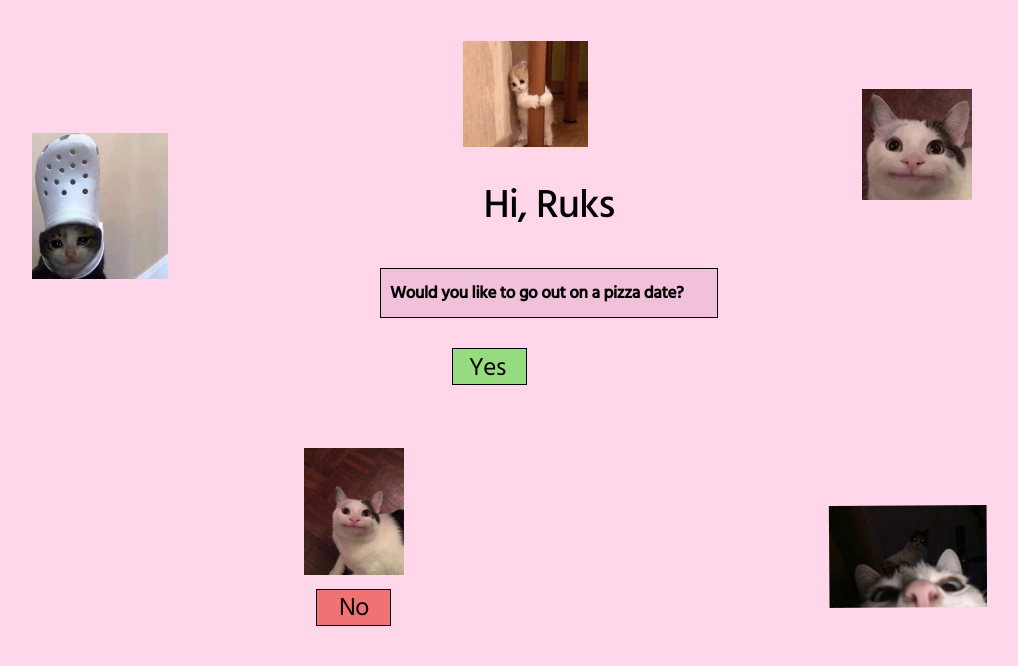
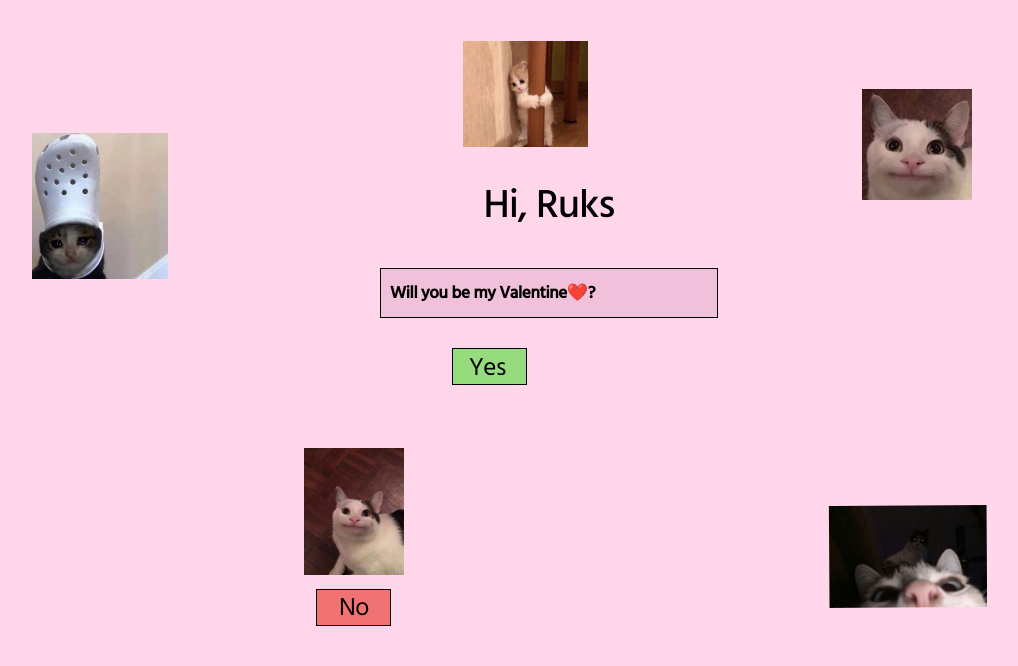
Before and after one commit to arunmahara/get-a-date, a Django app: page /denial/ in a window 1280 px wide. Shown: the top 666 px of the page, without its empty margins (131-1149 px from the left). Run offline with Django 4.2, Linux system fonts and the light colour scheme.

Commit message:
Update Page1.html

```diff
--- a/main/templates/Page1.html
+++ b/main/templates/Page1.html
@@ -8,7 +8,7 @@
   <div class="page-1-inner"></div>
   <div class="yes1"><a href="{% url 'acceptence' %}" style="text-decoration: none; color: black;">Yes</a></div>
   <div class="no1"><a href="{% url 'denial2' %}" style="text-decoration: none; color: black;">No</a></div>
-  <div class="will-you-go1" style="font-size: 17px; font-weight: 600; margin-top: 5px;">Would you like to go out on a pizza date?</div>
+  <div class="will-you-go1" style="font-size: 17px; font-weight: 600; margin-top: 5px;">Will you be my Valentine❤️?</div>
   <div class="hi-momo1">Hi, {{name}}</div>
   <img class="aaaa-icon" alt="" src="{% static 'public/aaaa@2x.png' %}" /><img
     class="aaaaa-1-icon"
```
